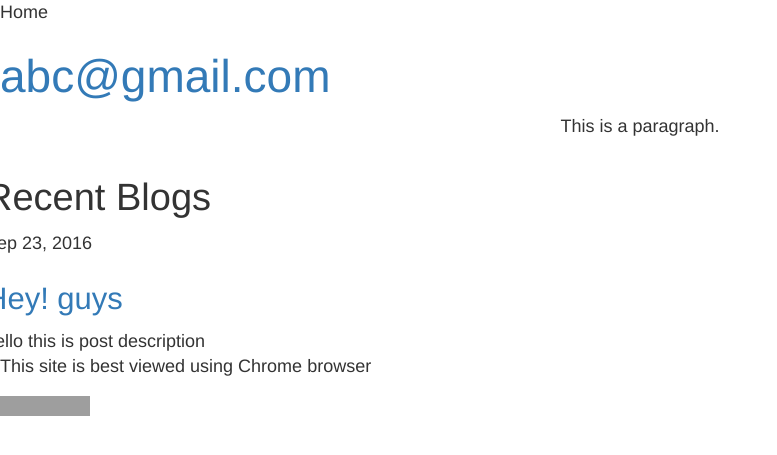
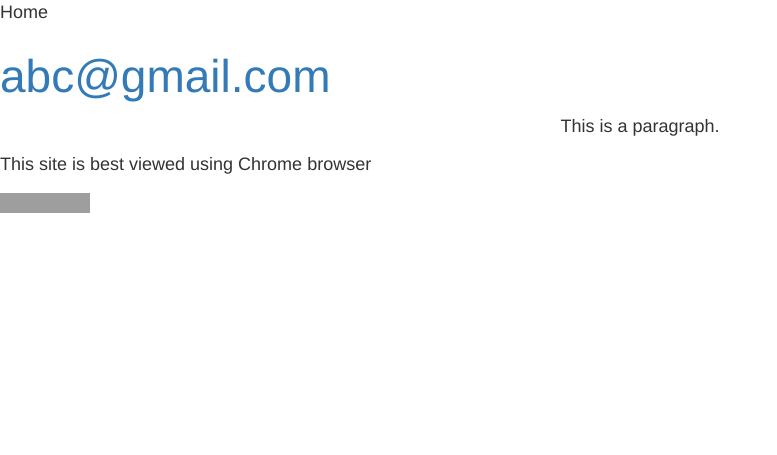
Before and after one commit to porntipa/porntipa.github.io, a Jekyll site: the page built from index.html, in a window 1280 px wide. Shown: the top 455 px of the page, without its empty margins (0-777 px from the left). Built offline with Jekyll 4.4.1, drawn with Linux system fonts in a browser that asks for light colours; grey boxes are pictures that could not be loaded.

Commit message:
ไม่แสดง 3 blog ล่าสุดที่หน้าแรก

```diff
--- a/index.html
+++ b/index.html
@@ -4,16 +4,3 @@ layout: default
 
 <h1>{{ site.email }}</h1>
 <p class="center-align">This is a paragraph.</p>
-
-<section class="row" id="recent-blog">
-    <div class="col s12 m10 offset-m1 l8 offset-l2">
-        <h2>Recent Blogs</h2> {% for post in site.posts limit:3 %}
-
-        <article class="card hoverable">
-            <div class="card-content">
-                <time datetime="{{ post.date | date_to_xmlschema }}">{{ post.date | date: "%b %-d, %Y" }}</time>
-                <h3 class="card-title truncate"><a href="{{ post.url }}">{{ post.title | escape }}</a></h3> {% if post.description %}{{ post.description }}{% else %}{{ post.excerpt | truncate: 200}}{% endif %}
-            </div>
-        </article>
-        {% endfor %}
-        <div class="right-align">
```
